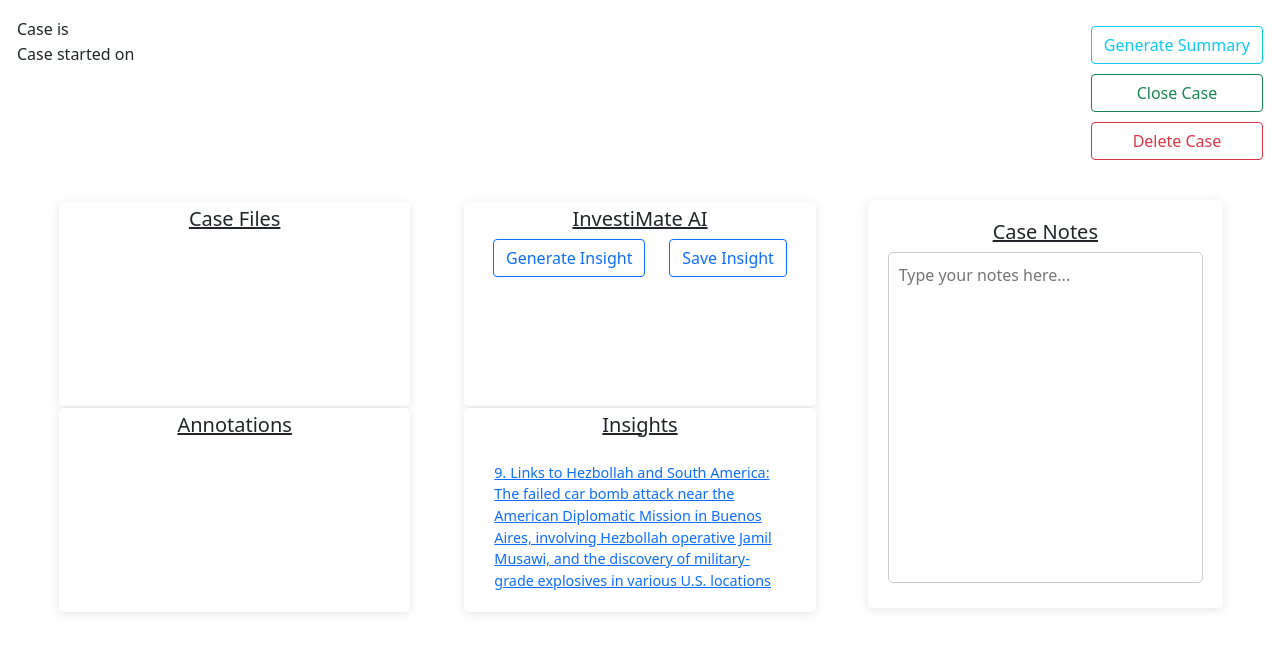
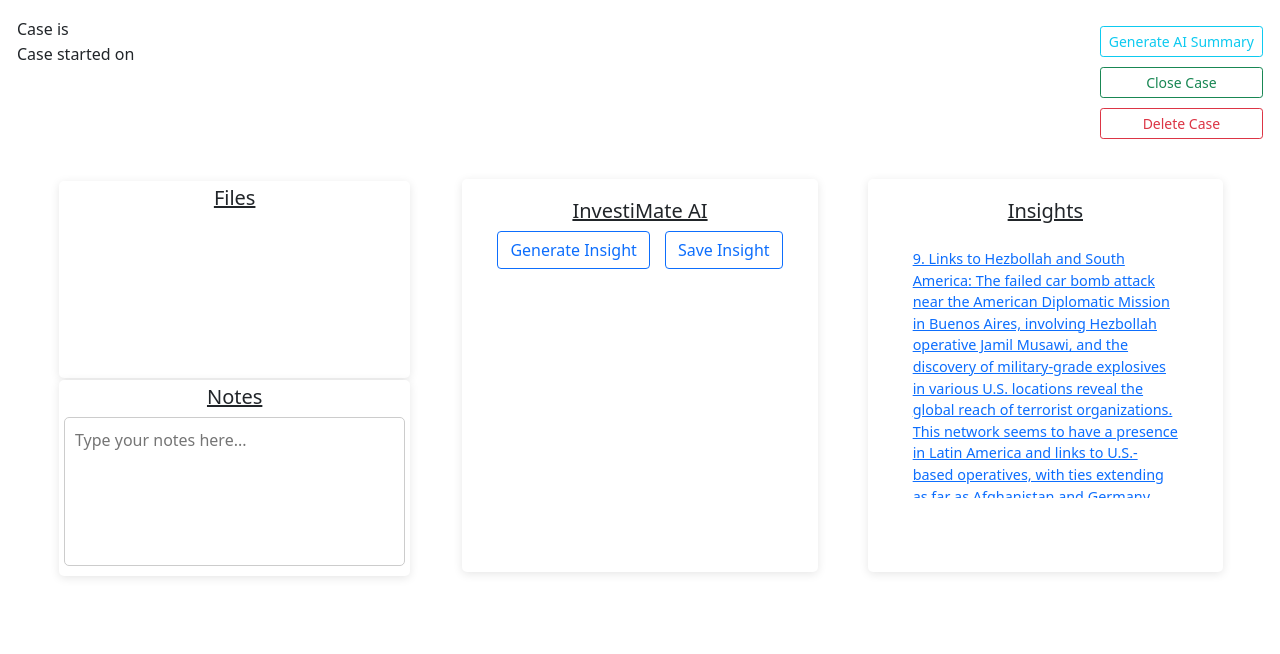
Before and after one commit to 0xdhairya/Investimate, a Django app: template investimate_project/investimate_app/templates/investimate_app/case.html in a window 1280 px wide. Shown: the part 95-749 px from the top of the page. Run offline with Django 5.2, Linux system fonts and the light colour scheme; the template is opened without the code that fills it: most values are stand-ins (such as "Sample title", 1, 10 or a date in 2020); data that the repository does not hold is empty.

Commit message:
layout changes

```diff
--- a/investimate_project/investimate_app/static/css/case.css
+++ b/investimate_project/investimate_app/static/css/case.css
@@ -30,7 +30,7 @@
   padding: 20px;
 }
 
-.files, .annotations, .aibox, .insights {
+.files, .notes {
   flex: 1;
   background-color: white;
   border-radius: 5px;
@@ -38,6 +38,17 @@
   margin: 2px;
   height: 50%;
   box-shadow: 0 2px 10px rgba(0, 0, 0, 0.1);
+}
+
+.notes textarea {
+  width: 100%;
+  height: 80%;
+  border: 1px solid #ccc;
+  resize: none;
+  padding: 10px;
+  font-size: 16px;
+  line-height: 1.5;
+  border-radius: 5px;
 }
 
 .file-list, .insight-list {
@@ -77,7 +88,7 @@
   justify-content: space-evenly;
 }
 
-.notes {
+.aibox, .insights {
   background-color: white;
   border-radius: 5px;
   margin-bottom: 20px;
@@ -85,17 +96,6 @@
   height: 100%;
   width: 100%;
   box-shadow: 0 2px 10px rgba(0, 0, 0, 0.1);
-}
-
-.notes textarea {
-  width: 100%;
-  height: 90%;
-  border: 1px solid #ccc;
-  resize: none;
-  padding: 10px;
-  font-size: 16px;
-  line-height: 1.5;
-  border-radius: 5px;
 }
 
 @media screen and (max-width: 768px) {
@@ -108,7 +108,7 @@
     justify-content: space-between;
     margin-bottom: 5px;
 }
-  .main-container {
+  .main-container, .ai-buttons {
     flex-direction: column;
   }
 }
--- a/investimate_project/investimate_app/static/js/case.js
+++ b/investimate_project/investimate_app/static/js/case.js
@@ -3,6 +3,7 @@ const populateCaseData = (caseData) => {
     document.getElementById('case-status').textContent = caseData.fields.status;
     document.getElementById('case-created_at').textContent = new Date(caseData.fields.created_at).toLocaleString();
     document.getElementById('case-description').textContent = caseData.fields.description;
+    document.getElementById('case-notes').textContent = caseData.fields.notes;
 }
 
 const applyHighlights = (annotations) => {
--- a/investimate_project/investimate_app/templates/investimate_app/case.html
+++ b/investimate_project/investimate_app/templates/investimate_app/case.html
@@ -36,17 +36,17 @@
       <div class="case-buttons">
         <form action="{% url 'close-case' case.id %}" method="post">
           {% csrf_token %}
-          <button type="submit" class="btn btn-outline-info w-100">Generate Summary</button>
+          <button type="submit" class="btn btn-sm btn-outline-info w-100">Generate AI Summary</button>
         </form>
         {% if case.status != 'Closed' %}
           <form action="{% url 'close-case' case.id %}" method="post">
             {% csrf_token %}
-            <button type="submit" class="btn btn-outline-success w-100">Close Case</button>
+            <button type="submit" class="btn btn-sm btn-outline-success w-100">Close Case</button>
           </form>
         {% endif %}
         <form action="{% url 'delete-case' case.id %}" method="post">
           {% csrf_token %}
-          <button type="submit" class="btn btn-outline-danger w-100">Delete Case</button>
+          <button type="submit" class="btn btn-sm btn-outline-danger w-100">Delete Case</button>
         </form>
       </div>
     </div>
@@ -79,14 +79,12 @@
     <div class="main-container">
       <div class="section-container">
         <div class="files">
-          <p class="h5 text-decoration-underline text-center">Case Files</p>
+          <p class="h5 text-decoration-underline text-center">Files</p>
           <ul class="file-list" id="file-list"></ul>
         </div>
-        <div class="annotations">
-          <center>
-            <p class="h5 text-decoration-underline">Annotations</p>
-          </center>
-          <ul id="annotationsList"></ul>
+        <div class="notes">
+          <p class="h5 text-decoration-underline text-center">Notes</p>
+          <textarea placeholder="Type your notes here..." id="case-notes"></textarea>
         </div>
       </div>
 
@@ -100,7 +98,9 @@
             <button class="btn btn-outline-primary">Save Insight</button>
           </div>
         </div>
+      </div>
 
+      <div class="section-container">
         <div class="insights">
           <p class="h5 text-decoration-underline text-center">Insights</p>
           <ul class="insight-list">
@@ -110,13 +110,6 @@
           </ul>
         </div>
       </div>
-
-      <div class="section-container">
-        <div class="notes">
-          <p class="h5 text-decoration-underline text-center">Case Notes</p>
-          <textarea placeholder="Type your notes here..."></textarea>
-        </div>
-      </div>
     </div>
   </div>
 {% endblock %}
```
